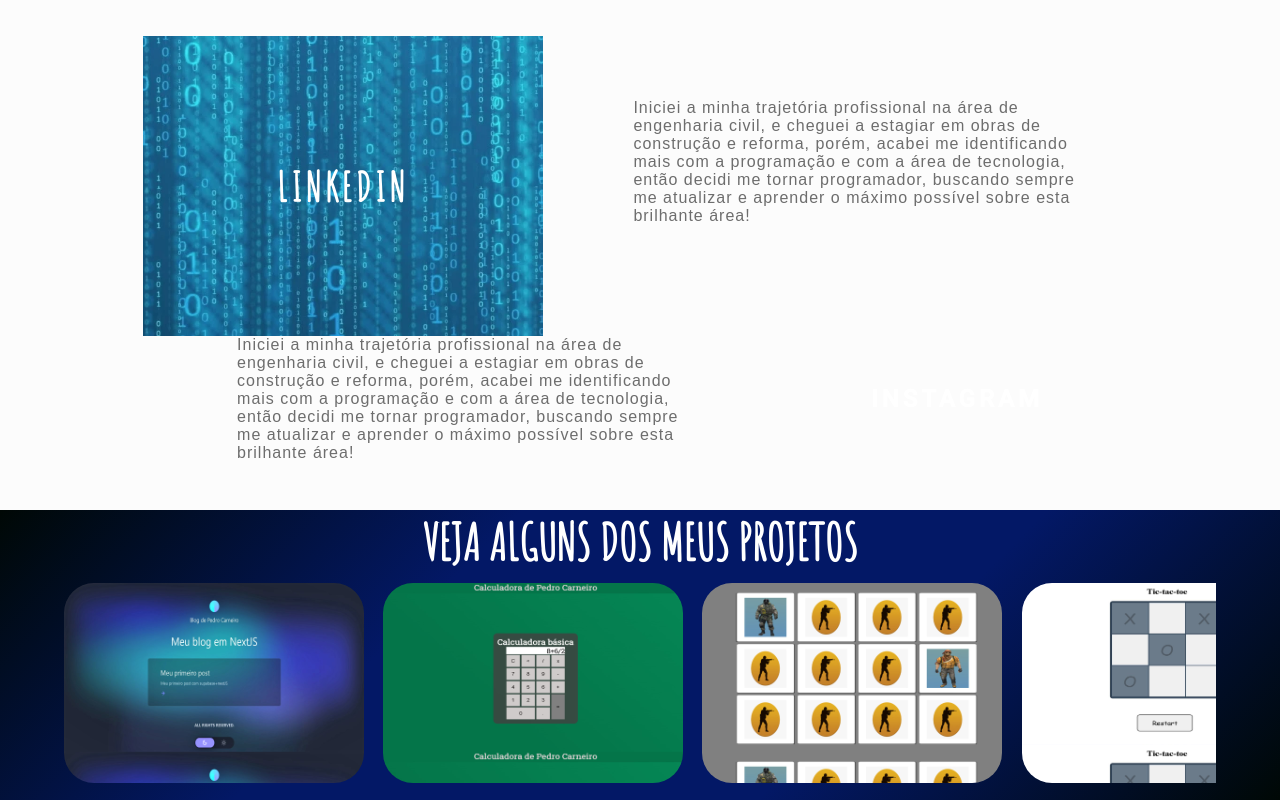
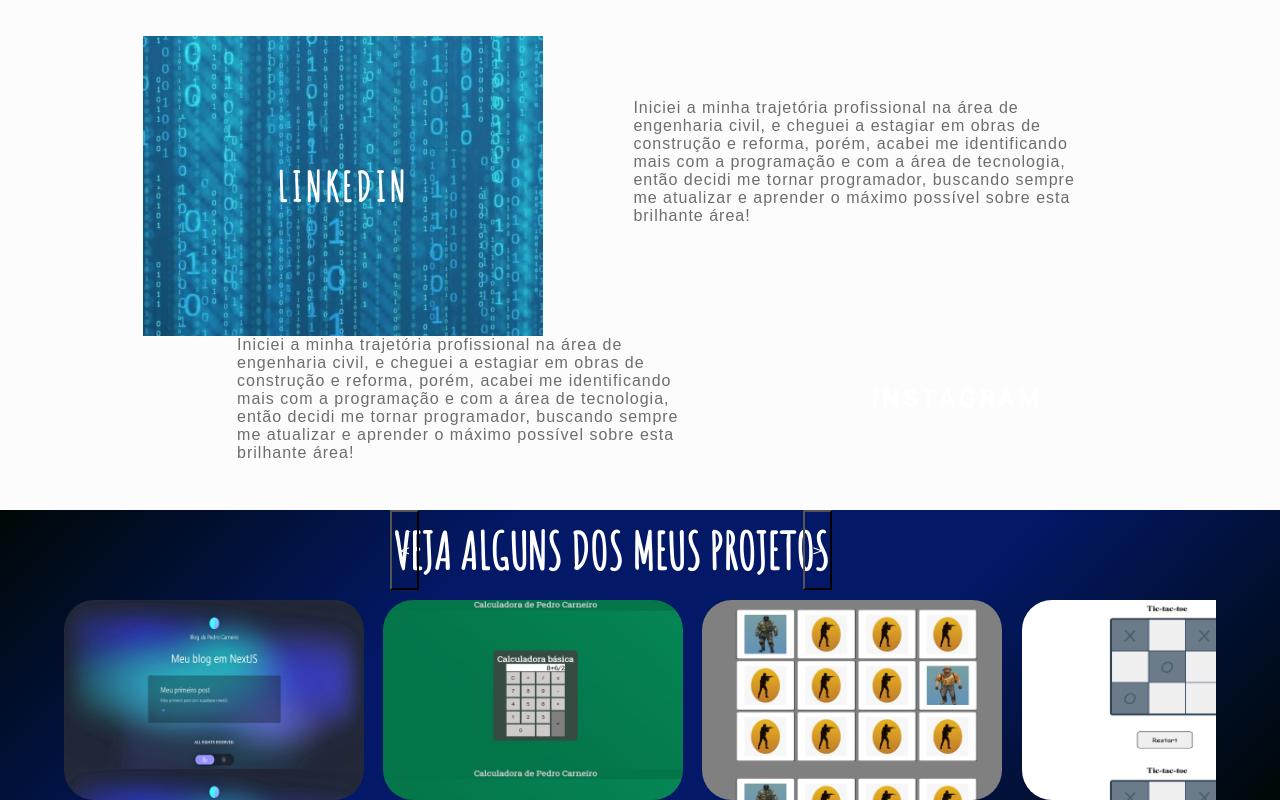
Before and after one commit to pedrocarneiro11/Site-Pessoal-Angular, an Angular app: page / in a window 1280 px wide. Shown: the part 968-1768 px from the top of the page. Built offline with nearby package versions, Linux system fonts and the light colour scheme.

Commit message:
criacao dos botoes do menu carousel

```diff
--- a/src/app/carousel-menu/carousel-menu.component.css
+++ b/src/app/carousel-menu/carousel-menu.component.css
@@ -17,6 +17,7 @@ h1{
   font-family:'amatic sc', sans-serif;
   font-size: 50px;
   position: relative;
+  width: 100%;
 }
 
 body {
@@ -26,8 +27,48 @@ body {
   width: 100%;
 }
 
+.ButtonLeft{
+  position: relative;
+  top:0;
+  left: -65%;
+  height: 80px;
+  width: 30px;
+  color: white;
+  background-color: transparent;
+  z-index: 1;
+}
+
+.ButtonRight{
+  position: relative;
+  top:0;
+  right:35%;
+  height: 80px;
+  width: 30px;
+  color: white;
+  background-color: transparent;
+}
+
+.ButtonLeft:hover {
+  color: black;
+  background-color: white;
+  cursor: pointer;
+}
+.ButtonRight:hover {
+  color: black;
+  background-color: white;
+  cursor: pointer;
+}
+
+.titulo{
+  width: 100%;
+  justify-content: center;
+  display: flex;
+}
+
+
 .conteudo {
   position: relative;
+  top:0;
   margin-left: 5vw;
   margin-right: 5vw;
   width: 90vw;
@@ -96,3 +137,9 @@ body {
   background-position: center top;
   background-size: 100% auto;
 }
+
+.card:nth-child(7) {
+  background-image: url("./portfolio/BuzzfeedQuiz.JPG");
+  background-position: center top;
+  background-size: 100% auto;
+}
--- a/src/app/carousel-menu/carousel-menu.component.html
+++ b/src/app/carousel-menu/carousel-menu.component.html
@@ -1,7 +1,12 @@
 <body>
-  <h1>Veja alguns dos meus projetos</h1>
+  <div class="titulo">
+    <h1>Veja alguns dos meus projetos</h1>
+    <button (click)="ScrolltoLeft()" class="ButtonLeft"> < </button>
+    <button (click)="ScrolltoRight()" class="ButtonRight"> > </button>
+  </div>
   <div class="conteudo">
       <div class="carrousel">
+          <article class="card"></article>
           <article class="card"></article>
           <article class="card"></article>
           <article class="card"></article>
--- a/src/app/carousel-menu/carousel-menu.component.ts
+++ b/src/app/carousel-menu/carousel-menu.component.ts
@@ -9,6 +9,13 @@ export class CarouselMenuComponent implements OnInit {
 
   constructor() { }
 
+  ScrolltoLeft() {
+
+  }
+  ScrolltoRight() {
+
+  }
+
   ngOnInit(): void {
   }
 
```
Also changed, not shown: src/app/carousel-menu/portfolio/BuzzfeedQuiz.JPG (added).
